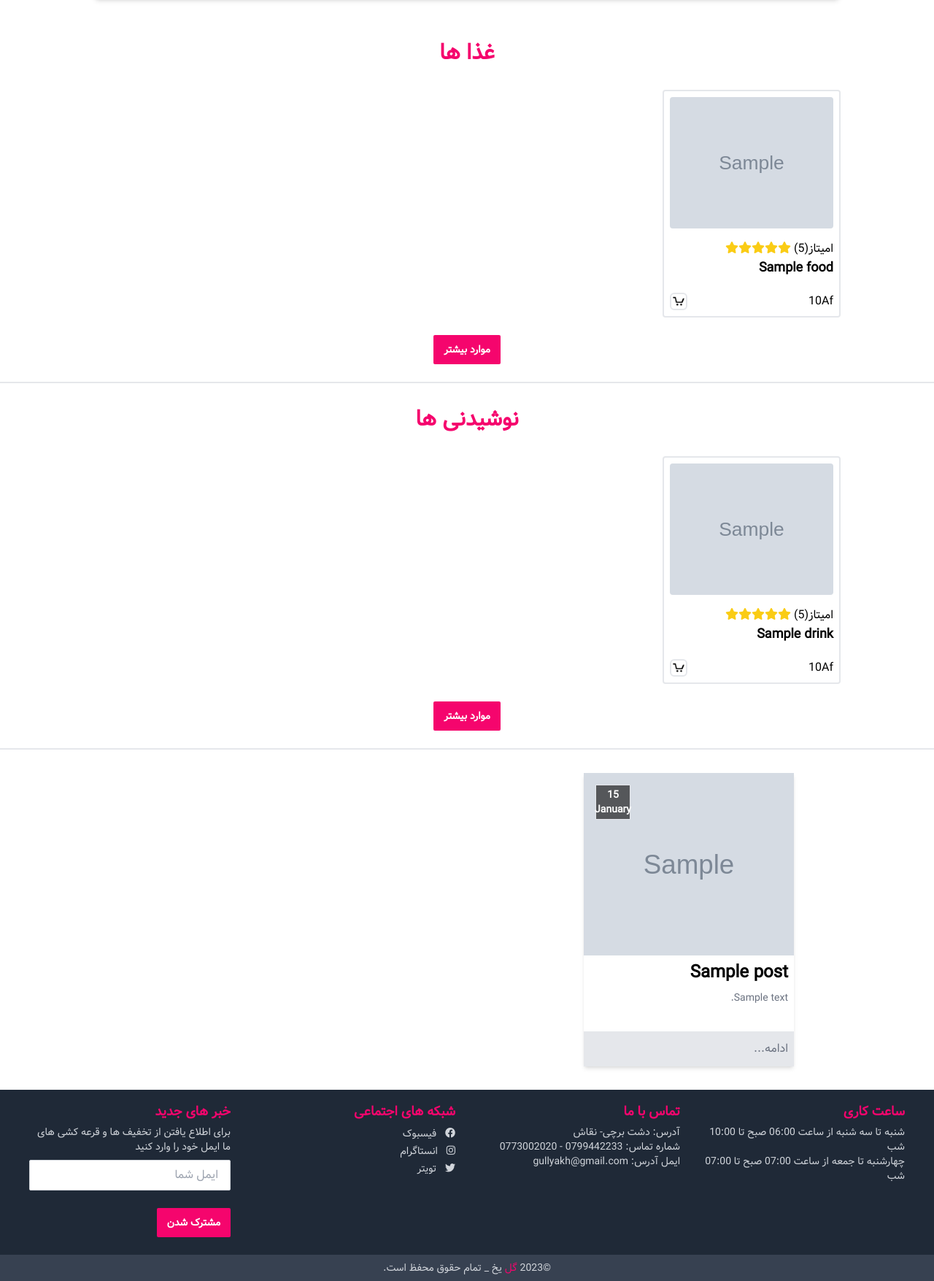
After one commit to beshakimi/gull_yakh, a Django app: template addProducts/templates/addProducts/home.html in a window 1280 px wide. The commit adds this page. Shown: the part 1125-2880 px from the top of the page at 73% size. Run offline with Django 4.2, Linux system fonts and the light colour scheme; the template is opened without the code that fills it: most values are stand-ins (such as "Sample title", 1, 10 or a date in 2020); grey boxes marked "Sample" are stand-in pictures.

Commit message:
create home page and show deta from database

```diff
--- a/GullYakh/urls.py
+++ b/GullYakh/urls.py
@@ -19,6 +19,7 @@ from django.urls import path
 from django.conf import settings
 from django.conf.urls.static import static
 from django.urls import include
+from addProducts.views import homeView
 from addProducts.views import aboutUsView
 from addProducts.views import foodListView
 from addProducts.views import foodDetailsView
@@ -31,6 +32,7 @@ from addProducts.views import postDetailsView
 
 urlpatterns = [
     path('admin/', admin.site.urls),
+    path('addProduct/home', homeView),
     path('addProduct/about' ,aboutUsView),
     path('addProduct/food/list' ,foodListView),
     path('addProduct/food/<int:food_id>' ,foodDetailsView),
--- /dev/null
+++ b/addProducts/templates/addProducts/home.html
@@ -0,0 +1,293 @@
+{% extends "addProducts/layout.html"%}
+{% load static %}
+
+{% block mainContent%}
+   <!-- ============================================================ -->
+    <!-- start wwelcome -->
+    <div class="relative">
+
+        <div id="slider" class="overflow-hidden w-full h-[350px] md:h-[450px] lg:h-[600px]">
+            <img src="{% static 'images/10.jpg'%}" alt="Image 1" class="w-full h-full object-cover" />
+            <img src="{% static 'images/11.jpg'%}" alt="Image 2" class="w-full h-full hidden object-cover" />
+            <img src="{% static 'images/12.webp'%}" alt="Image 3" class="w-full h-full hidden object-cover" />
+            <img src="{% static 'images/13.avif'%}" alt="Image 4" class="w-full h-full hidden object-cover" />
+            <img src="{% static 'images/14.avif'%}" alt="Image 5" class="w-full h-full hidden object-cover" />
+            <img src="{% static 'images/15.jpg'%}" alt="Image 6" class="w-full h-full hidden object-cover" />
+            <img src="{% static 'images/16.webp'%}" alt="Image 7" class="w-full h-full hidden object-cover" />
+            <img src="{% static 'images/17.webp'%}" alt="Image 8" class="w-full h-full hidden object-cover" />
+            <img src="{% static 'images/18.jpg'%}" alt="Image 9" class="w-full h-full hidden object-cover" />
+            <img src="{% static 'images/19.jpg'%}" alt="Image 10" class="w-full h-full hidden object-cover" />
+            <img src="{% static 'images/20.jpg'%}" alt="Image 2" class="w-full h-full hidden object-cover" />
+            <img src="{% static 'images/21.webp'%}" alt="Image 1" class="w-full h-full object-cover" />
+            <img src="{% static 'images/1.jpg'%}" alt="Image 3" class="w-full h-full hidden object-cover" />
+            <img src="{% static 'images/2.jpg'%}" alt="Image 4" class="w-full h-full hidden object-cover" />
+            <img src="{% static 'images/3.jpg'%}" alt="Image 5" class="w-full h-full hidden object-cover" />
+            <img src="{% static 'images/4.webp'%}" alt="Image 6" class="w-full h-full hidden object-cover" />
+            <img src="{% static 'images/5.jpg'%}" alt="Image 7" class="w-full h-full hidden object-cover" />
+            <img src="{% static 'images/6.jpg'%}" alt="Image 8" class="w-full h-full hidden object-cover" />
+            <img src="{% static 'images/7.jpg'%}" alt="Image 9" class="w-full h-full hidden object-cover" />
+            <img src="{% static 'images/8.jpg'%}" alt="Image 10" class="w-full h-full hidden object-cover" />
+
+            <div class=" overflow-hidden  w-full h-[300px] md:h-[450px] lg:h-screen absolute bottom-0 bg-black opacity-50">
+
+            </div>
+        </div>
+
+        <div
+            class=" absolute  top-32 w-full flex flex-col gap-4 object-cover justify-center items-center  md:top-40 lg:top-60 ">
+
+                <div class=" flex items-center justify-center">
+                <hr class="w-5  h-full border-[1.5px] md:border-2 ml-2 mt-3">
+                 <h1 class=" text-2xl text-white text-center font-bold drop-shadow-lg md:text-4xl">به وب سایت گل
+                یخ خوش آمدید
+                </h1>
+                <hr class="w-5  h-full border-[1.5px] md:border-2 mr-2 mt-3">
+                </div>
+
+                 <p class="text-center text-xs px-8 leading-5 text-white xl:text-sm">رستوانت گل یخ جای ویژه است که با
+                طعم‌های
+                لذیذ، فضای دلنشین و خدمات بی‌نظیر ،<br> تجربه‌ی شگفت‌انگیزی را برای شما به ارمغان می‌آورد.</p>
+
+
+
+
+
+                <!-- start search bar -->
+                <div>
+                <form class=" flex justify-center items-center ">
+                    <!-- <label for="default-search" class="mb-2 text-sm font-medium text-gray-900 sr-only ">Search</label> -->
+                    <div class="relative">
+                        <div class="absolute inset-y-0 right-0 flex items-center pr-3 pointer-events-none">
+                            <img src="{% static 'icons/search-icon.png'%}" alt="" class="w-4 h-4 text-gray-500">
+                        </div>
+
+                     <input type="search" id="default-search" class="block bg-transparent ] w-72 md:w-80 lg:w-96 h-10 p-4 pr-10     text-sm text-white border lg:border-2 border-gray-300  rounded-3xl focus:outline-none focus:right-2 focus:ring-[#f5056d] lg:focus:border-2 focus:border-[#f5056d]  placeholder-gray-300" placeholder="دنبال چیزی هستید؟ جستجو کنید" required>
+
+
+                        <button type="button" class="text-white h-8 absolute left-1 bottom-1 bg-[#f5056d] hover:bg-[#d41e63]        focus:outline-none  font-medium rounded-3xl rounded-r-none text-sm px-4 py-1 duration-150">جستجو</button>
+                    </div>
+                </form>
+                </div>
+        </div>
+    </div>
+    <!-- end welcome -->
+
+     <!-- start about us  -->
+     <div id="abuot" class="mx-auto my-6 w-[96%] bg-white rounded-lg shadow-md overflow-hidden
+     md:w-[80%] ">
+ <div class="md:flex ">
+     <div class="md:shrink-0 ">
+         <img class="h-48 w-full object-cover md:h-full md:w-60 xl:w-[400px] xl:h-[500px]" src="{% static 'images/10.jpg'%}"
+             alt="about amage">
+     </div>
+     <div class="p-8 xl:h-fulls flex flex-col justify-center gap-4 my-auto ">
+         <div class=" tracking-wide text-lg text-[#f5056d] font-semibold md:text-xl lg:text-3xl">درباره ما</div>
+
+         <p class="mt-2 text-slate-500 text-justify text-sm xl:text-md">بازدیدکننده عزیز، خوش‌آمدید به
+             رستورانمان!
+             رستوران ما یک مقصد منحصربه‌فرد برای عاشقان غذا و تجربه‌های لذیذ است. با تمرکز بر کیفیت، خلاقیت و
+             خدمات بی‌نظیر، ما به شما تجربه‌ای بی‌نظیر در دنیای طعم و تجربه ارائه می‌دهیم.
+             <br><br>
+             تیم ما از آشپزان باتجربه و علاقه‌مند تشکیل شده است که با استفاده از بهترین مواد اولیه و روش‌های
+             آشپزی خلاقانه، غذاهایی را تهیه می‌کنند که شما را به سفری جذاب و لذت‌بخش به دنیای طعم و تجربه دعوت
+             می‌کنند. هر غذا در رستوران ما، یک ترکیب هنر، عشق و اندیشه است که با دقت و عنایت به جزئیات
+         </p>
+         <input type="button" value=" سفارش آنلاین"
+             class=" cbtn w-fit">
+     </div>
+ </div>
+    </div>
+    <!-- end about us  -->
+
+     <!-- ============================================================ -->
+    <!-- star foods menu -->
+    <div id="food" class="container border-b-2  mx-auto pt-8 ">
+        <h2
+            class="text-center text-2xl text-[#f5056d] font-bold  mb-4 lg:mb-8 lg:grid-cols-4 gap-4 lg:text-3xl ">
+            غذا ها
+        </h2>
+
+        <!-- start grid  -->
+        <div class="menu-parents">
+
+            {%for food in foodlist%}
+            {%if food%}
+            <!-- food Item 1 -->
+            <div class="menu-cont">
+                    <a href="/addProduct/food/{{food.id}}">
+                        <div class="menu-child">
+                            <img src="{{food.Image.url}}" alt="food Item 1"
+                            class="menu-image">
+
+                            <!-- start reating -->
+                            <div class="pt-4">
+                                <div class="flex gap-1">
+                                        <p>امیتاز(5)</p>
+                                        <div class="flex">
+                                            <input type="radio" id="star5" name="rating" value="5" class="hidden" />
+                                            <label for="star5" class="text-yellow-400 cursor-pointer">
+                                            <i class="fas fa-star"></i>
+                                            </label>
+
+                                            <input type="radio" id="star4" name="rating" value="4" class="hidden" />
+                                            <label for="star4" class="text-yellow-400 cursor-pointer">
+                                            <i class="fas fa-star"></i>
+                                            </label>
+
+                                            <input type="radio" id="star3" name="rating" value="3" class="hidden" />
+                                            <label for="star3" class="text-yellow-400 cursor-pointer">
+                                            <i class="fas fa-star"></i>
+                                            </label>
+
+                                            <input type="radio" id="star2" name="rating" value="2" class="hidden" />
+                                            <label for="star2" class="text-yellow-400 cursor-pointer">
+                                            <i class="fas fa-star"></i>
+                                            </label>
+
+                                            <input type="radio" id="star1" name="rating" value="1" class="hidden" />
+                                            <label for="star1" class="text-yellow-400 cursor-pointer">
+                                            <i class="fas fa-star"></i>
+                                            </label>
+                                     </div>
+                                </div>
+                            </div>
+
+                            <a href="#" class="text-lg font-bold mb-2">{{food.Title}}</a>
+
+                            <div class=" flex justify-between items-center mt-5">
+                                <p>{{food.Price}}Af</p>
+
+                                <a href="#">
+                                 <img src="{% static 'icons/shopping-cart.png'%}" alt=""  class="menu-shop-cart">
+                                </a>
+                            </div>
+                        </div>
+                    </a>
+
+            </div>
+            {%else%}
+            <p>غذای یافت نشد!</p>
+            {%endif%}
+            {%endfor%}
+
+        </div>
+
+        <div class="flex justify-center items-center">
+            <a href="/addProduct/food/list"> <input type="button" value=" موارد بیشتر "class="cbtn"></a>
+        </div>
+    </div>
+    <!-- end foods menu -->
+
+    <!-- ============================================================ -->
+    <!-- start drink menu -->
+    <div id="drink" class="container border-b-2  mx-auto pt-8 ">
+        <h2
+            class="text-center text-2xl text-[#f5056d] font-bold  mb-4 lg:mb-8 lg:grid-cols-4 gap-4 lg:text-3xl ">
+            نوشیدنی ها
+        </h2>
+
+        <!-- start grid  -->
+        <div class="menu-parents">
+            {%for drink in drinklist%}
+            {%if drink%}
+            <!-- drink Item 1 -->
+            <div class="menu-cont">
+                    <a href="/addProduct/drink/{{drink.id}}">
+                        <div class="menu-child">
+                            <img src="{{drink.Image.url}}" alt="drink Item 1"
+                            class="menu-image">
+
+                            <!-- start reating -->
+                            <div class="pt-4">
+                                <div class="flex gap-1">
+                                        <p>امیتاز(5)</p>
+                                        <div class="flex">
+                                            <input type="radio" id="star5" name="rating" value="5" class="hidden" />
+                                            <label for="star5" class="text-yellow-400 cursor-pointer">
+                                            <i class="fas fa-star"></i>
+                                            </label>
+
+                                            <input type="radio" id="star4" name="rating" value="4" class="hidden" />
+                                            <label for="star4" class="text-yellow-400 cursor-pointer">
+                                            <i class="fas fa-star"></i>
+                                            </label>
+
+                                            <input type="radio" id="star3" name="rating" value="3" class="hidden" />
+                                            <label for="star3" class="text-yellow-400 cursor-pointer">
+                                            <i class="fas fa-star"></i>
+                                            </label>
+
+                                            <input type="radio" id="star2" name="rating" value="2" class="hidden" />
+                                            <label for="star2" class="text-yellow-400 cursor-pointer">
+                                            <i class="fas fa-star"></i>
+                                            </label>
+
+                                            <input type="radio" id="star1" name="rating" value="1" class="hidden" />
+                                            <label for="star1" class="text-yellow-400 cursor-pointer">
+                                            <i class="fas fa-star"></i>
+                                            </label>
+                                     </div>
+                                </div>
+                            </div>
+
+                            <a href="#" class="text-lg font-bold mb-2">{{drink.Title}}</a>
+
+                            <div class=" flex justify-between items-center mt-5">
+                                <p>{{drink.Price}}Af</p>
+
+                                <a href="#">
+                                 <img src="{% static 'icons/shopping-cart.png'%}" alt=""  class="menu-shop-cart">
+                                </a>
+                            </div>
+                        </div>
+                    </a>
+
+            </div>
+            {%else%}
+            <p>نوشیدنی یافت نشد!</p>
+            {%endif%}
+            {%endfor%}
+        </div>
+
+        <div class="flex justify-center items-center">
+
+            <a href="/addProduct/drink/list"> <input type="button" value=" موارد بیشتر "
+           class="cbtn">
+
+           </a>
+        </div>
+    </div>
+    <!-- end drink menu -->
+
+     <!-- start blog  -->
+    <div class="w-[90%] mx-auto my-8 grid grid-cols-1 sm:grid-cols-2 md:w-[70%]  md:grid-cols-3 gap-4">
+    {% for post in postlist%}
+    {%if post%}
+      <div class="w-full mx-auto shadow-md relative  ">
+      <div class="w-full h-[200px] md:h-[200px] lg:h-[250px] overflow-hidden ">
+          <img src="{{post.Image.url}}" alt="" class="w-full h-full  object-cover hover:cursor-pointer hover:scale-110 ease-in-out duration-500  ">
+
+          <div class=" bg-black bg-opacity-60 flex flex-col justify-center items-center border w-12 h-12 p-2 absolute top-4 left-4 z-10">
+            <h2 class="font-semibold text-center text-sm leading-5 text-white">{{ post.Date|date:"d F"}}<h2>
+              <!-- <p class="text-white text-[12px]">{{post.Date}}</p> -->
+          </div>
+      </div>
+
+      <div class="">
+          <h1 class=" text-2xl p-2 font-bold">{{post.Title}}</h1>
+          <p class=" px-2 text-sm text-gray-500 h-10 overflow-hidden  ">{{post.Description}}
+           </p>
+          <div class="w-full mt-4 py-3 px-2 bg-gray-200 ">
+              <a href="\addProduct/post/{{post.id}}" class=" text-gray-500 hover:text-[#f5056d] ease-in duration-300 "> ادامه...</a>
+          </div>
+      </div>
+      </div>
+    {%else%}
+      <p>پوست موجود نمی باشد</p>
+    {%endif%}
+    {%endfor%}
+    </div>
+
+
+
+{%endblock%}
--- a/addProducts/templates/addProducts/layout.html
+++ b/addProducts/templates/addProducts/layout.html
@@ -7,15 +7,20 @@
     <meta name="viewport" content="width=device-width, initial-scale=1.0">
     <title>gull yakh</title>
 
-
     <link rel="stylesheet" href="https://cdnjs.cloudflare.com/ajax/libs/font-awesome/6.4.2/css/all.min.css"
         integrity="sha512-z3gLpd7yknf1YoNbCzqRKc4qyor8gaKU1qmn+CShxbuBusANI9QpRohGBreCFkKxLhei6S9CQXFEbbKuqLg0DA=="
         crossorigin="anonymous" referrerpolicy="no-referrer" />
 
-
         <link rel="stylesheet" href="{% static 'css/output.css' %}" />
 
-
+    <style>
+     @font-face {
+      font-family:'vazir';
+      src: url('{% static "fonts/Vazir.ttf"%}') format('ttf');
+      src: url('{% static "fonts/Vazir.woff"%}') format('woff');
+      src: url('{% static "fonts/Vazir.woff2"%}') format('woff2');
+     }
+    </style>
 
 </head>
 
@@ -41,7 +46,7 @@
                     <div class="hidden md:block lg:flex  justify-center items-center">
                         <ul class="flex md:gap-5 lg:gap-10 ">
                             <li>
-                                <a href="#" class="li">صفحه اصلی</a>
+                                <a href="/addProduct/home" class="li">صفحه اصلی</a>
                             </li>
                             <li><a href="/addProduct/about" class="li">در باره ما</a>
 
@@ -60,7 +65,7 @@
                             </li>
                     </div>
 
-                    <div class="flex sm:gap-5  ">
+                    <div class="flex gap-3 md:gap-4 lg:gap-5  ">
 
                         <!-- start shoppin cart -->
                         <span class="relative">
@@ -70,10 +75,10 @@
                         </span>
 
 
-                        <!-- login icon -->
+                        <!-- user icon -->
                         <div>
                            <img src="{% static 'icons/user-regular.svg'%}"
-                                  class=" md:ml-0 flex p-1 mr-3 border border-gray-300 rounded-md hover:bg-[#f5056d] hover:cursor-pointer duration-500 w-[30px] h-[30px] relative" id="user-icon">
+                                  class=" md:ml-0 flex p-1 border border-gray-300 rounded-md hover:bg-[#f5056d] hover:cursor-pointer duration-500 w-[30px] h-[30px] relative" id="user-icon">
                             <!-- user information -->
                             <div class="hidden w-28 flex-col bg-white rounded-sm absolute top-16 left-10 md:left-20 lg:left-32" id="user-model" >
                                 <!-- strar item 1 -->
@@ -107,12 +112,12 @@
                       <!-- fullscreen-icon -->
                       <span id="fullscreen-icon">
                         <img src="{% static 'icons/icons8-full-screen-48.png'%}" alt=""
-                                class=" md:ml-0 flex p-1 mr-3 border border-gray-300 rounded-md hover:cursor-pointer hover:bg-[#f5056d] duration-500 w-[30px] h-[30px]  ">
+                                class=" md:ml-0 flex p-[2px] border border-gray-300 rounded-md hover:cursor-pointer hover:bg-[#f5056d] duration-500 w-[30px] h-[30px]  ">
                     </span>
 
                         <div class=" md:hidden  flex items-center justify-center">
                             <button id="menuBtn" class=" lg:hidden ">
-                                <img src="{%static 'icons/menu_FILL0_wght400_GRAD0_opsz24.svg'%}" alt="" class=" w-[30px] h-[30x] flex items-center p-[2px] border border-gray-300 rounded-md hover:bg-[#f5056d] duration-500  mr-3 ">
+                                <img src="{%static 'icons/menu_FILL0_wght400_GRAD0_opsz24.svg'%}" alt="" class=" w-[30px] h-[30x] flex items-center p-[2px] border border-gray-300 rounded-md hover:bg-[#f5056d] duration-500 ">
                               </button>
                               <button id="closeBtn" class=" hidden lg:hidden ">
                                 <img src="{% static 'icons/close_FILL0_wght400_GRAD0_opsz24.svg'%}" alt=""class="w-[30px] h-[30x] mr-3 flex items-center p-1 border border-gray-300 rounded-md hover:bg-[#f5056d]  duration-500 ">
--- a/addProducts/templates/addProducts/postDetails.html
+++ b/addProducts/templates/addProducts/postDetails.html
@@ -22,7 +22,7 @@
           </div>
 
           </div>
-          <div class="grid grid-cols-3 md:grid-cols-3">
+          <!-- <div class="grid grid-cols-3 md:grid-cols-3">
             <div
               id="image1"
               class="cursor-pointer h-28 md:32 lg:h-40 relative"
@@ -66,7 +66,7 @@
                 class="w-full h-28 md:32 lg:h-40 absolute top-0 z-10 hover:bg-[#f5056d] hover:bg-opacity-50 ease-in-out duration-500"
               ></div>
             </div>
-          </div>
+          </div> -->
         </div>
       </div>
 
--- a/static/css/output.css
+++ b/static/css/output.css
@@ -435,7 +435,7 @@ video {
 }
 
 @font-face {
-  font-family: "vazir";
+  font-family: "vazir1";
 
   src: url(../static/fonts/Vazir.ttf) format("truetype"),
       url(../static/fonts/Vazir.woff) format("woff"),
@@ -666,9 +666,37 @@ video {
   }
 }
 
+.menu-parents {
+  margin-left: auto;
+  margin-right: auto;
+  display: grid;
+  width: 85%;
+  grid-template-columns: repeat(1, minmax(0, 1fr));
+  gap: 1rem;
+}
+
+@media (min-width: 640px) {
+  .menu-parents {
+    grid-template-columns: repeat(2, minmax(0, 1fr));
+  }
+}
+
+@media (min-width: 768px) {
+  .menu-parents {
+    width: 80%;
+    grid-template-columns: repeat(3, minmax(0, 1fr));
+  }
+}
+
+@media (min-width: 1024px) {
+  .menu-parents {
+    grid-template-columns: repeat(4, minmax(0, 1fr));
+  }
+}
+
 .menu-cont {
   overflow: hidden;
-  border-radius: 0.375rem;
+  border-radius: 0.25rem;
   border-width: 2px;
   --tw-bg-opacity: 1;
   background-color: rgb(255 255 255 / var(--tw-bg-opacity));
@@ -687,12 +715,12 @@ video {
 }
 
 .menu-child {
+  border-radius: 0.25rem;
   padding: 0.75rem;
 }
 
 @media (min-width: 640px) {
   .menu-child {
-    border-radius: 0.375rem;
     padding: 0.5rem;
   }
 }
@@ -700,7 +728,7 @@ video {
 .menu-image {
   height: 200px;
   width: 100%;
-  border-radius: 0.375rem;
+  border-radius: 0.25rem;
   -o-object-fit: cover;
      object-fit: cover;
 }
@@ -723,7 +751,7 @@ video {
   width: 24px;
   align-items: center;
   justify-content: center;
-  border-radius: 0.5rem;
+  border-radius: 0.375rem;
   border-width: 2px;
   transition-duration: 300ms;
   transition-timing-function: cubic-bezier(0.4, 0, 0.2, 1);
@@ -1285,6 +1333,10 @@ video {
   border-top-width: 2px;
 }
 
+.border-b-2 {
+  border-bottom-width: 2px;
+}
+
 .border-gray-300 {
   --tw-border-opacity: 1;
   border-color: rgb(209 213 219 / var(--tw-border-opacity));
@@ -1313,6 +1370,11 @@ video {
 .bg-gray-100 {
   --tw-bg-opacity: 1;
   background-color: rgb(243 244 246 / var(--tw-bg-opacity));
+}
+
+.bg-gray-200 {
+  --tw-bg-opacity: 1;
+  background-color: rgb(229 231 235 / var(--tw-bg-opacity));
 }
 
 .bg-gray-700 {
@@ -1423,6 +1494,11 @@ video {
   padding-bottom: 7rem;
 }
 
+.py-3 {
+  padding-top: 0.75rem;
+  padding-bottom: 0.75rem;
+}
+
 .py-8 {
   padding-top: 2rem;
   padding-bottom: 2rem;
@@ -1473,6 +1549,10 @@ video {
   padding-top: 1rem;
 }
 
+.pt-8 {
+  padding-top: 2rem;
+}
+
 .text-center {
   text-align: center;
 }
@@ -1831,6 +1924,10 @@ video {
     display: none;
   }
 
+  .md\:h-\[200px\] {
+    height: 200px;
+  }
+
   .md\:h-\[300px\] {
     height: 300px;
   }
@@ -1863,6 +1964,10 @@ video {
     width: 400px;
   }
 
+  .md\:w-\[70\%\] {
+    width: 70%;
+  }
+
   .md\:w-\[80\%\] {
     width: 80%;
   }
@@ -1937,6 +2050,10 @@ video {
     margin-top: 2rem;
   }
 
+  .lg\:mb-8 {
+    margin-bottom: 2rem;
+  }
+
   .lg\:flex {
     display: flex;
   }
@@ -1949,6 +2066,10 @@ video {
     height: 10rem;
   }
 
+  .lg\:h-\[250px\] {
+    height: 250px;
+  }
+
   .lg\:h-\[350px\] {
     height: 350px;
   }
--- a/static/js/script.js
+++ b/static/js/script.js
@@ -21,33 +21,6 @@ bodys.addEventListener("click", (event) => {
     navMenu.classList.add("hidden");
   }
 });
-
-
-// const menuBtn = document.getElementById("menuBtn");
-// const closeBtn = document.getElementById("closeBtn");
-// const navMenu = document.getElementById("navMenu");
-// const bodys = document.querySelector("body");
-
-// menuBtn.addEventListener("click", () => {
-//   navMenu.classList.remove("hidden");
-//   menuBtn.classList.add("hidden");
-//   closeBtn.classList.remove("hidden");
-// });
-
-// closeBtn.addEventListener("click", () => {
-//   navMenu.classList.add("hidden");
-//   menuBtn.classList.remove("hidden");
-//   closeBtn.classList.add("hidden");
-// });
-// // bodys.addEventListener("click", (event) => {
-// //   if (event.target !== closeBtn) {
-// //     navMenu.classList.add("hidden");
-// //   }
-// // });
-
-// end navbar script
-
-// end slider script
 
 // start full screen
 const fullscreenIcon = document.querySelector("#fullscreen-icon");
@@ -96,3 +69,17 @@ logInProfile.addEventListener("click", () => {
 closeProfile.addEventListener("click", () => {
   logIn.classList.add("hidden");
 });
+
+// start slider script
+const slider = document.getElementById("slider");
+let currentSlide = 0;
+
+const images = slider.getElementsByTagName("img");
+
+setInterval(() => {
+  images[currentSlide].classList.add("hidden");
+  currentSlide = (currentSlide + 1) % images.length;
+  images[currentSlide].classList.remove("hidden");
+}, 5000);
+
+// end slider script
```
Also changed, not shown: other parts of static/css/output.css (+83 -11 lines), addProducts/templates/addProducts/drinkDetails.html (+13 -13 lines), addProducts/templates/addProducts/postList.html (renamed from addProducts/templates/addProducts/blogList.html, +9 -8 lines), addProducts/views.py (+16 -3 lines), tailwind/input.css (+6 -6 lines), Images/blogeImage/1_GjjVK73.jpg (added).
